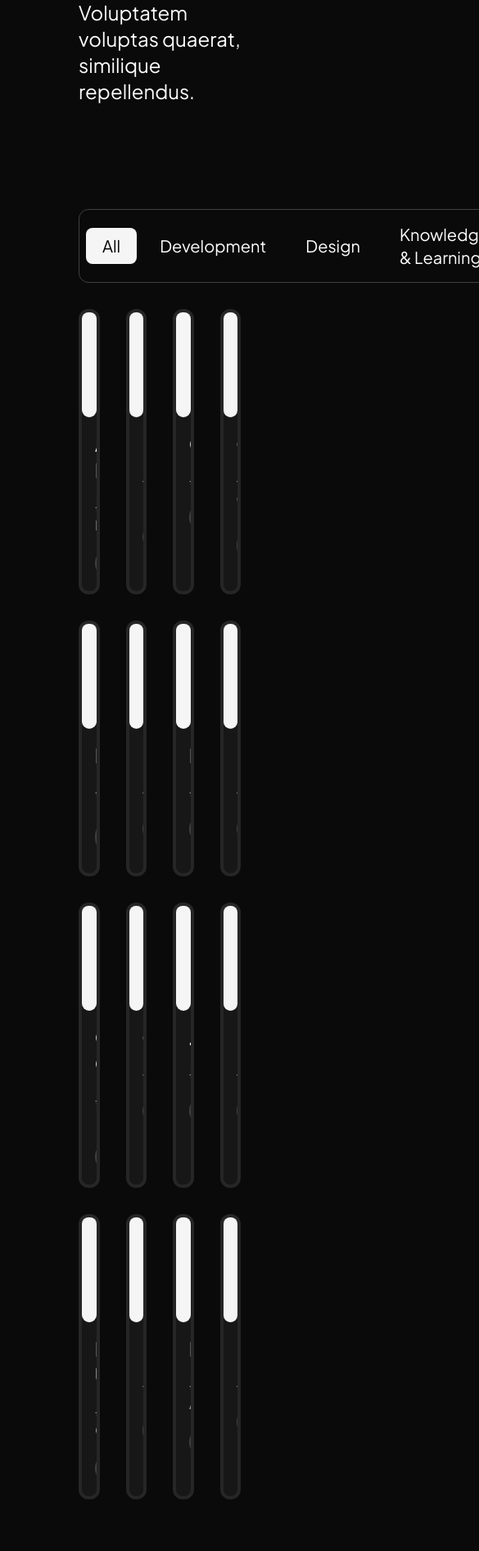
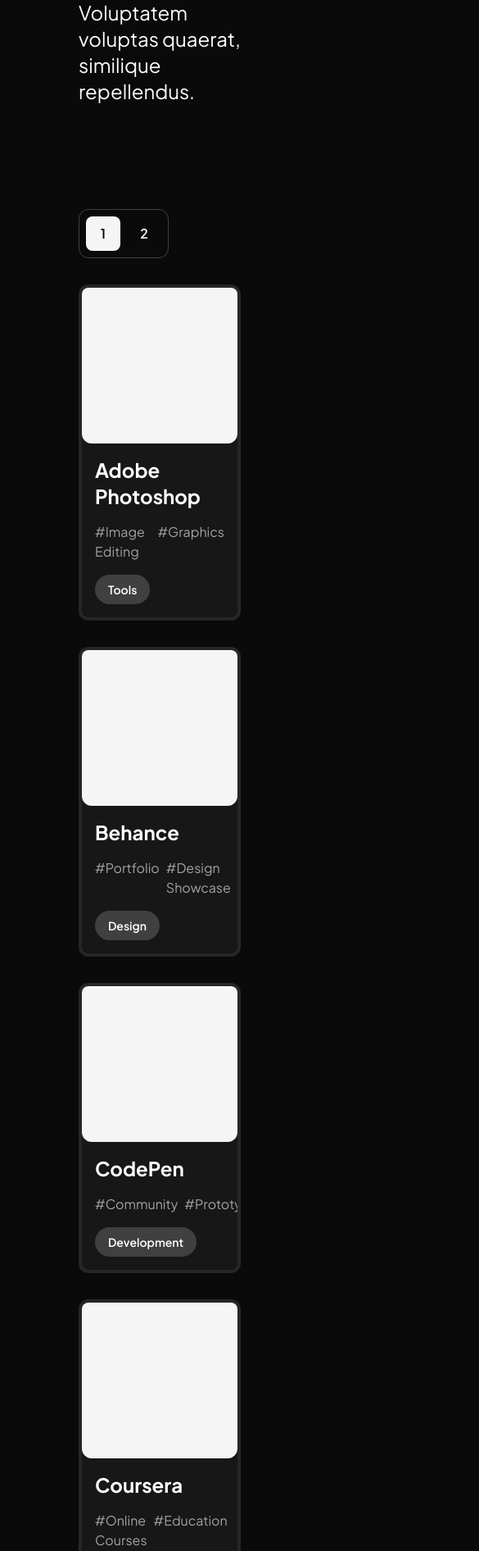
Before and after one commit to SnayderRodrigues/frontcards, a React (Vite) app: page / in a window 390 px wide. Shown: the part 897-2789 px from the top of the page at 82% size, 585 px wide, since content can reach past the window. Built offline with nearby package versions, Linux system fonts and the light colour scheme.

Commit message:
Update: Set responsive design for Resources Page and Filter component

```diff
--- a/src/app/resources/Page.jsx
+++ b/src/app/resources/Page.jsx
@@ -28,12 +28,12 @@
         selectedCategory={selectedCategory}
         setSelectedCategory={setSelectedCategory}
       />
-      <div className="grid grid-cols-4 gap-8 mb-16">
+      <div className="grid grid-cols-1 sm:grid-cols-2 lg:grid-cols-3 xl:grid-cols-4 gap-8 mb-16">
         {currentTools.map((tool) => (
           <Card key={tool.id} tool={tool} />
         ))}
       </div>
-      <div className="justify-self-center w-fit flex items-center gap-2 p-2 border border-neutral-700 rounded-xl mb-16 overflow-hidden">
+      <div className="sm:justify-self-center w-fit flex items-center gap-2 p-2 border border-neutral-700 rounded-xl mb-16 overflow-hidden">
         {Array.from({ length: totalPages }, (_, index) => (
           <button
             key={index + 1}
--- a/src/components/Filter.jsx
+++ b/src/components/Filter.jsx
@@ -22,9 +22,9 @@
   };
 
   return (
-    <div className="flex items-center justify-between mb-8">
-      <div className="flex gap-2">
-        <ul className="flex items-center gap-2 text-xl p-2 border border-neutral-700 rounded-xl overflow-hidden">
+    <div className="flex flex-wrap items-center justify-between gap-4 mb-8">
+      <div className="shrink-0 hidden sm:flex gap-2">
+        <ul className=" flex items-center gap-2 text-xl p-2 border border-neutral-700 rounded-xl overflow-hidden">
           {categories.map((category) => (
             <li
               key={category}
@@ -40,7 +40,7 @@
           ))}
         </ul>
       </div>
-      <div className="flex items-center gap-2 p-2 border border-neutral-700 rounded-xl overflow-hidden">
+      <div className="shrink-0 flex items-center gap-2 p-2 border border-neutral-700 rounded-xl overflow-hidden">
         {Array.from({ length: totalPages }, (_, index) => (
           <button
             key={index + 1}
```
